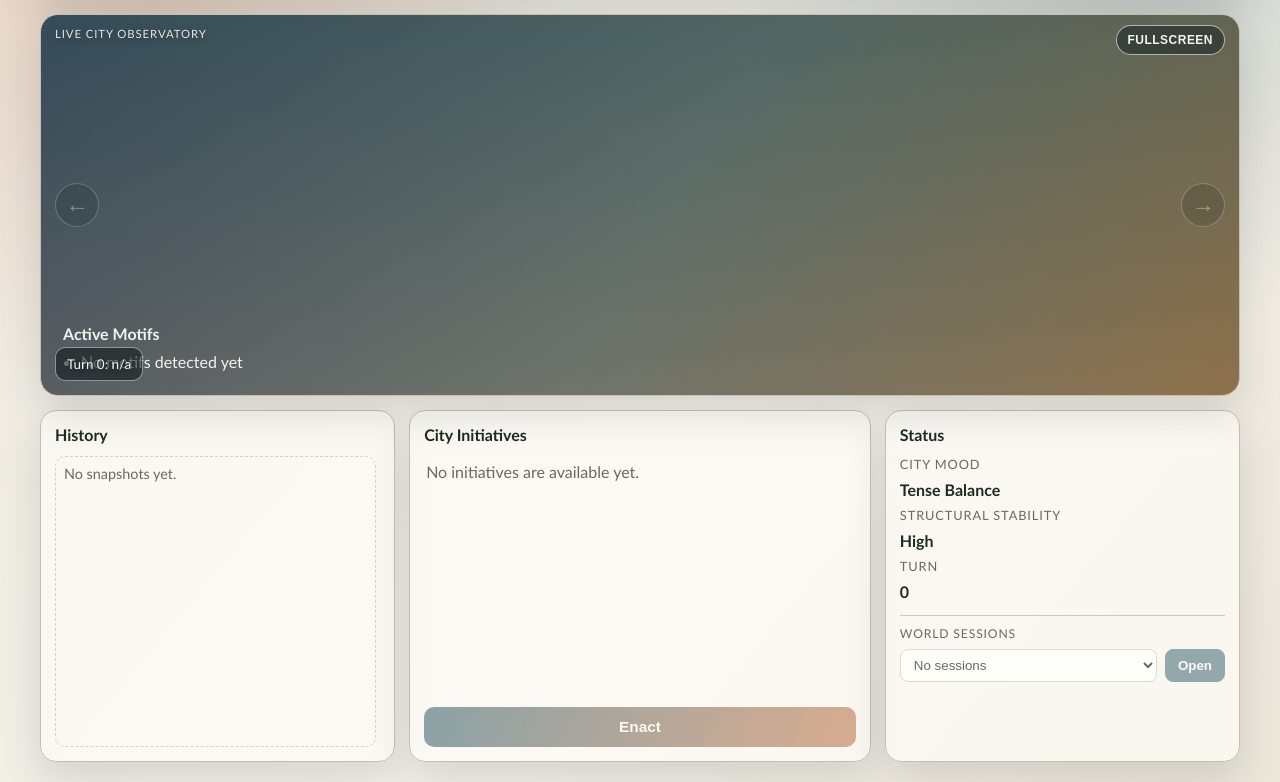
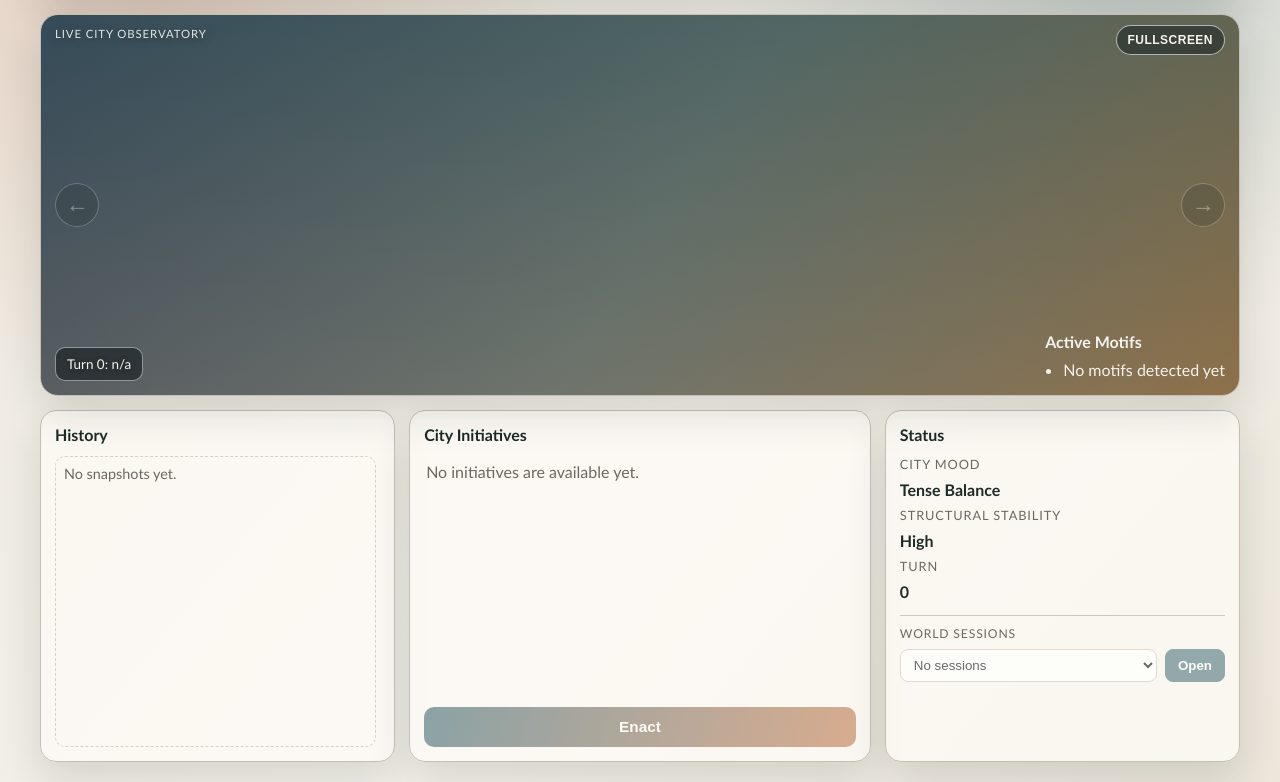
Before and after one commit to Coherent-Worlds-Labs/the-city-of-too-much-game, a website: page ui/index.html in a window 1280 px wide. Shown: the part 96-878 px from the top of the page. Drawn offline with Linux system fonts and the light colour scheme; no server answers.

Commit message:
🚧 N4363C ui: restore active motifs to bottom-right corner

```diff
--- a/ui/styles.css
+++ b/ui/styles.css
@@ -370,7 +370,10 @@ h1 {
 }
 
 .motifs {
-  align-self: flex-end;
+  position: absolute;
+  right: 14px;
+  bottom: 14px;
+  z-index: 2;
   max-width: 280px;
   color: #f4f2ee;
 }
```
Also changed, not shown: .agentplane/tasks/202602282325-N4363C/README.md (added).
